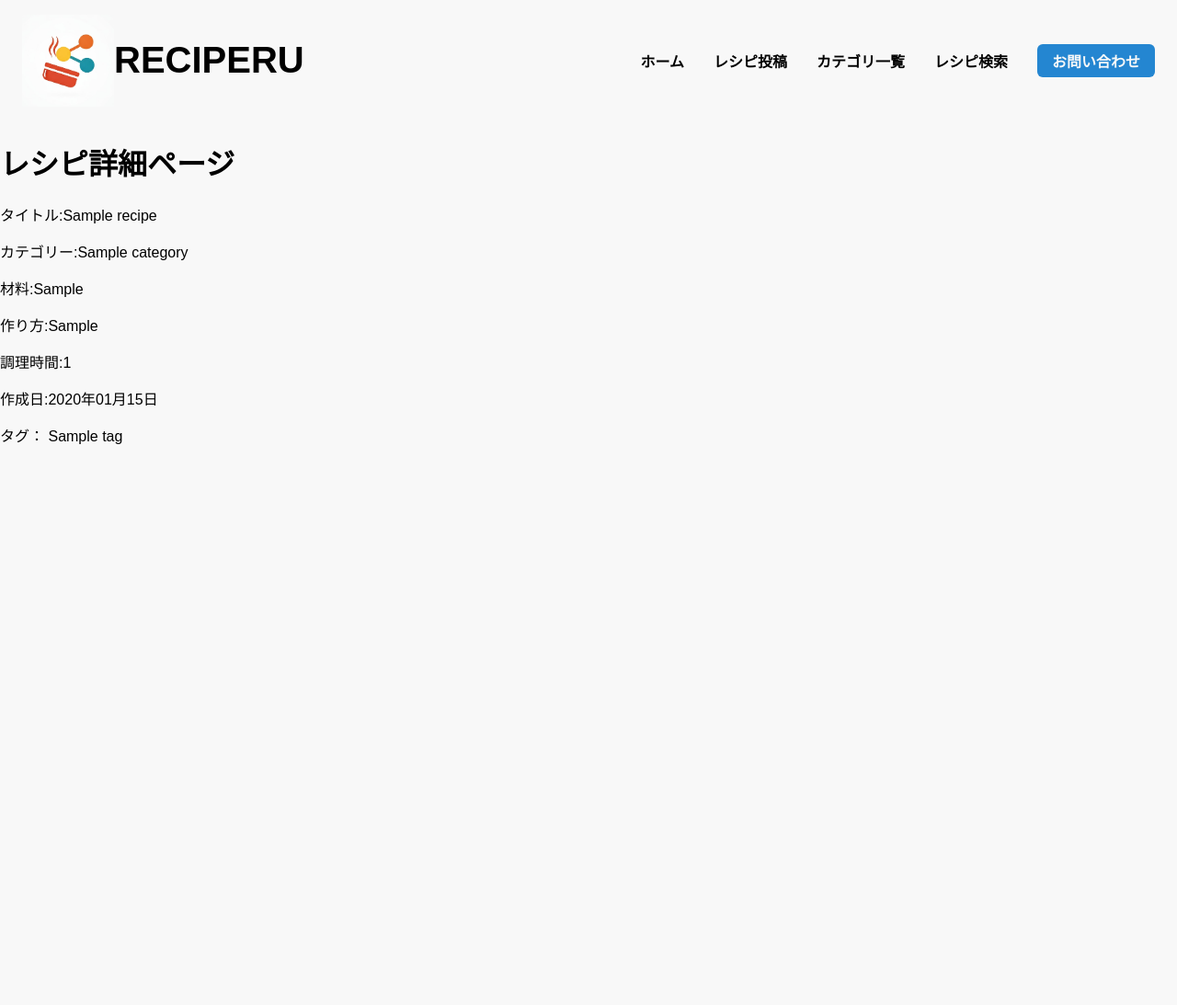
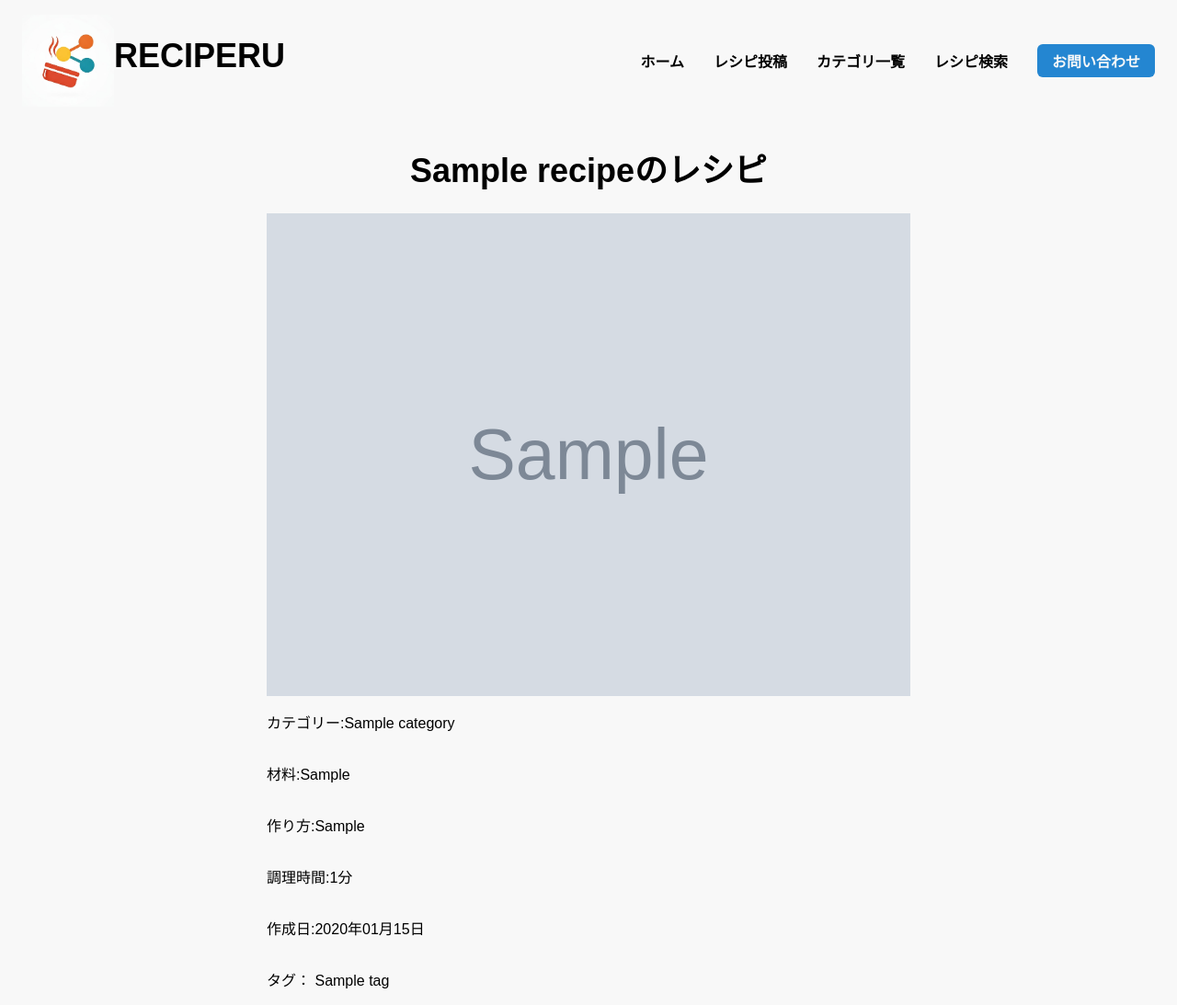
Before and after one commit to kan-ikeda/RECIPERU, a Django app: page /recipes/1/ in a window 1280 px wide. Shown: the whole page at 92% size. Before the commit the page ends 483 px from the top, so only its background shows below. Run offline with Django 5.2, Linux system fonts and the light colour scheme; tables that the repository leaves empty hold one stand-in row (values such as "Sample post"); grey boxes marked "Sample" are stand-in pictures.

Commit message:
commit: レシピ詳細画面のレイアウト変更

```diff
--- /dev/null
+++ b/static/css/recipe_detail.css
@@ -0,0 +1,18 @@
+.recipe_ditail_body{
+    width: 700px;
+    display: flex;
+    justify-content: center;
+    flex-direction: column;
+    margin-left: calc((100% - 700px) / 2);
+    margin-right: calc((100% - 700px) / 2);
+}
+
+h1 {
+    text-align: center;
+    font-size: 36px;
+}
+
+.recipe_ditail_body img{
+    width: 100%;
+    height: auto;
+}
--- a/templates/myapp/recipe_detail.html
+++ b/templates/myapp/recipe_detail.html
@@ -1,13 +1,20 @@
 {% extends 'base.html' %}
+{% load static %}
+
+{% block extra_css %}
+    <link rel="stylesheet" href="{% static 'css/recipe_detail.css' %}">
+{% endblock %}
+
 {% block content %}
 
 <body>
-    <h1>レシピ詳細ページ</h1>
-    <p>タイトル:{{ recipe.title }}</p>
+    <div class="recipe_ditail_body">
+        <h1>{{ recipe.title }}のレシピ</h1>
+        <img src="{{ recipe.image.url }}" alt="{{ recipe.title }}">
         <p>カテゴリー:{{ recipe.category.name }}</p>
         <p>材料:{{ recipe.items }}</p>
         <p>作り方:{{ recipe.steps }}</p>
-    <p>調理時間:{{ recipe.cook_time }}</p>
+        <p>調理時間:{{ recipe.cook_time }}分</p>
         <p>作成日:{{ recipe.created_date|date:"Y年m月d日" }}</p>
 
         {% if recipe.tags.all %}
@@ -17,7 +24,7 @@
         {% endfor %}
         </p>
         {% endif %}
-
+    </div>
 </body>
 
 {% endblock %}
```
Lines whose indentation alone changed are shown as unchanged.
